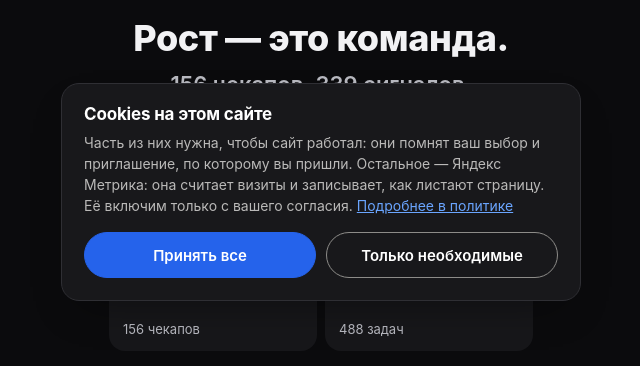
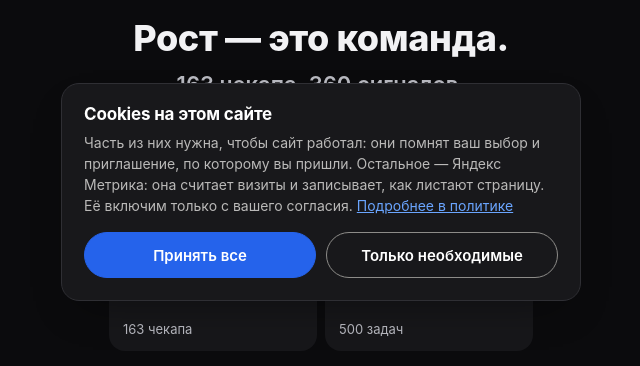
Before and after one commit to runscale-platform/runscale-launcher, a plain HTML site: page launch/index.html in a window 1280 px wide. Shown: the part 483-849 px from the top of the page, 319-959 px from the left. Drawn offline with Linux system fonts and the light colour scheme.

Commit message:
chore: синхронизировать числа двери с единой телеметрией gderost

```diff
--- a/launch/index.html
+++ b/launch/index.html
@@ -17,14 +17,14 @@
     <div class="mark" role="img" aria-label="Ранскеил"><i></i>РАНСКЕИЛ</div>
     <nav class="stack" aria-label="Как начать"></nav>
     <h1>Рост&nbsp;— это команда.</h1>
-    <p class="lead">156 чекапов, 339 сигналов,<br>32 разбора – и мы растём.</p>
+    <p class="lead">163 чекапа, 360 сигналов,<br>35 разборов – и мы растём.</p>
     <div class="parks" aria-label="Игровые парки">
       <div class="park"><b class="num">+29%</b><span class="side"><span class="kick">4 месяца</span><span class="chip">выручка</span></span></div>
-      <div class="park park--hot"><b class="num">106%</b><span class="side"><span class="kick">ноябрь</span><span class="chip">прогноз</span></span></div>
+      <div class="park park--hot"><b class="num">102%</b><span class="side"><span class="kick">ноябрь</span><span class="chip">прогноз</span></span></div>
     </div>
     <div class="tiles" style="margin-top:8px">
-      <div class="tile"><b>СИГНАЛЫ</b><strong>339</strong><span>156 чекапов</span></div>
-      <div class="tile"><b>РАЗБОРЫ</b><strong>32</strong><span>488 задач</span></div>
+      <div class="tile"><b>СИГНАЛЫ</b><strong>360</strong><span>163 чекапа</span></div>
+      <div class="tile"><b>РАЗБОРЫ</b><strong>35</strong><span>500 задач</span></div>
     </div>
     <a class="tour" data-door="live">
       <span class="tour-spray" aria-hidden="true"></span>
```
